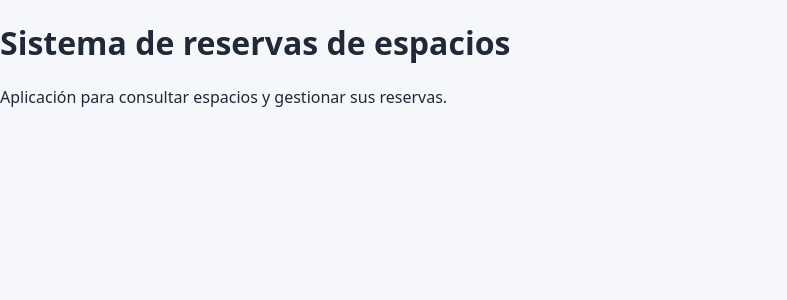
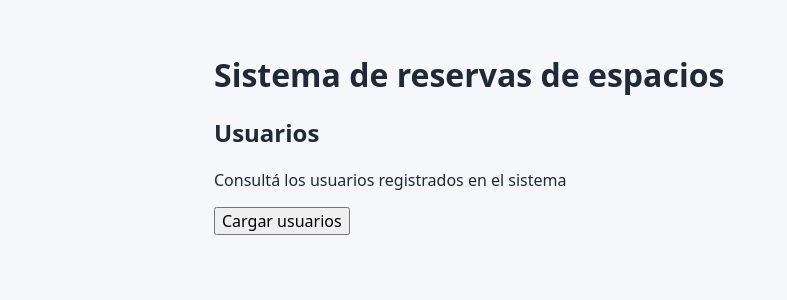
Before and after one commit to mateonunez1907/DSW-2026-Frontend, a React (Vite) app: page / in a window 1280 px wide. Shown: the top 300 px of the page, without its empty margins (0-787 px from the left). Built offline with nearby package versions, Linux system fonts and the light colour scheme.

Commit message:
Mostrar usuarios con estado de carga y error

```diff
--- a/src/App.tsx
+++ b/src/App.tsx
@@ -1,13 +1,81 @@
 import './App.css'
+import type { Usuario } from './types/usuario'
+import { useState } from 'react'
+import { getUsuario } from './services/usuario.service.ts'
+
+
+type EstadoCarga = 'inicial' | 'cargando' | 'error' | 'exito'
 
 function App() {
+  const [usuarios, setUsuarios] = useState <Usuario[]> ([])
+  const [estado, setEstado] = useState<EstadoCarga>('inicial')
+
+  async function cargarUsuarios(){
+    setEstado('cargando')
+
+    try {
+      const datos = await getUsuario()
+      setUsuarios(datos)
+      setEstado('exito')
+    } catch {
+      setEstado('error')
+    }
+  }
+
   return (
-    <main className="App">
+    <main className="app">
       <h1>Sistema de reservas de espacios</h1>
 
-    <p>
-      Aplicación para consultar espacios y gestionar sus reservas.
-    </p>
+      <section aria-labelledby='titulo-usuario'>
+        <h2 id= 'titulo-usuarios' >Usuarios</h2>
+        <p>Consultá los usuarios registrados en el sistema</p>
+
+        <button
+          type="button"
+          onClick = {cargarUsuarios}
+          disabled = {estado ==='cargando'}
+          >
+          {estado === 'inicial' && 'Cargar usuarios'}
+          {estado === 'cargando' && 'Cargando...'}
+          {estado === 'exito' && 'Reintentar'}
+          {estado === 'error' && 'Reintentar'}
+        </button>
+
+        {estado === 'cargando' && (
+          <p role = "status">
+            Cargando usuarios...
+          </p>
+        )}
+
+        {estado === 'error' && (
+          <p role="alert">
+            No pudimos cargar los usuarios. No podemos acceder a los datos. Intente nuevamente.
+          </p>
+        )}
+
+        {estado === 'exito' && usuarios.length === 0 && (
+          <p role="alert">
+            No hay usuarios registrados.
+          </p>
+        )}
+
+        {estado === 'exito' && usuarios.length > 0 && (
+          <ul>
+            {usuarios.map((usuario)=>(
+                <li key = {usuario.id}>
+
+                  <h3>
+                    {usuario.nombre} {usuario.apellido}
+                  </h3>
+                  <p>
+                    {usuario.email}
+                    <br />
+                    {usuario.id}</p> //Eliminar id, solo para pruebas...
+                </li>
+            ))}
+          </ul>
+        )}
+      </section>
     </main>
   )
 }
```
